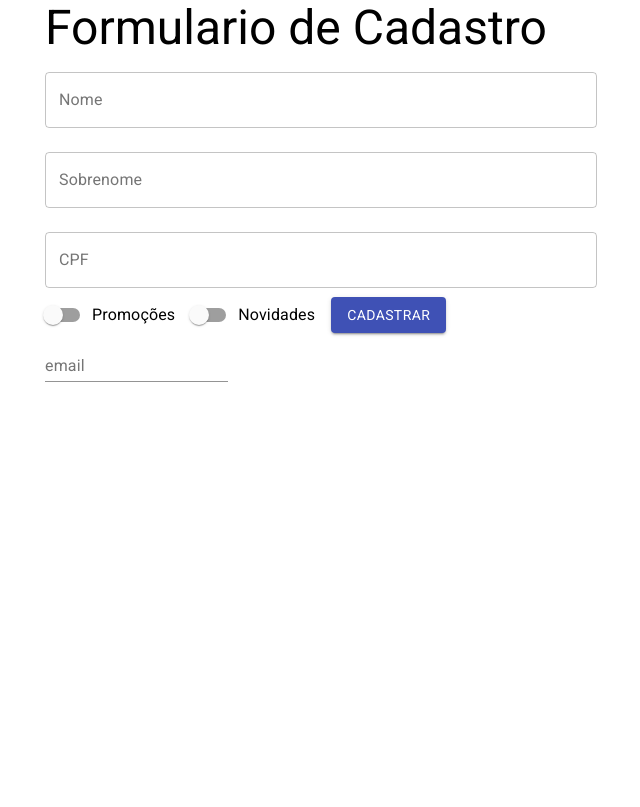
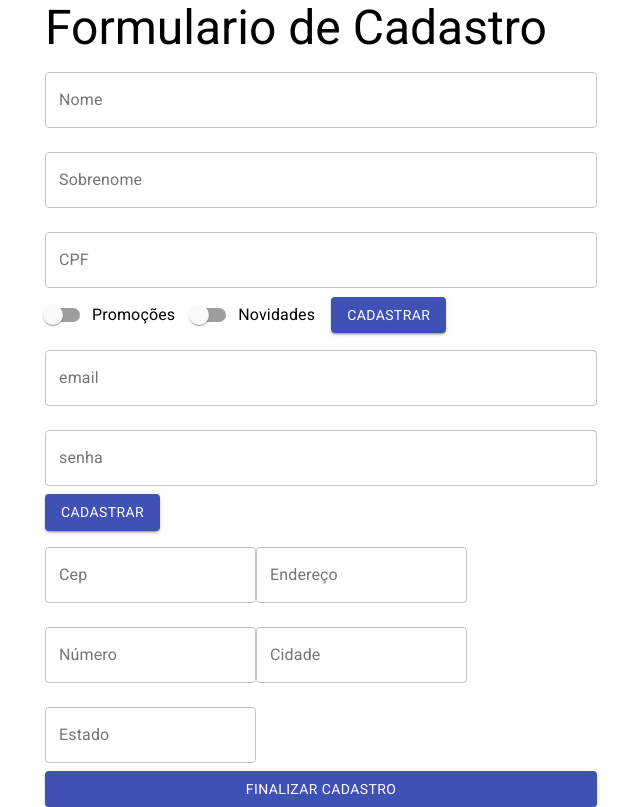
Before and after one commit to Jose-cmd98/reactForms, a React (Create React App) app: page / in a window 1280 px wide. Shown: the whole page, without its empty margins (319-959 px from the left). Built offline with nearby package versions, Linux system fonts and the light colour scheme.

Commit message:
DadosEntrega componet

```diff
--- /dev/null
+++ b/src/components/FormularioCadastro/DadosEntrega.jsx
@@ -0,0 +1,23 @@
+import React from 'react';
+import { TextField, Button } from '@material-ui/core';
+
+
+function DadosEntrega(){
+    return(
+        <form>
+            <TextField id="cep" label="Cep" type="number" variant="outlined" margin="normal"/>
+
+            <TextField id="endereço" label="Endereço" type="text" variant="outlined" margin="normal"/>
+
+            <TextField id="numero" label="Número" type="number" variant="outlined" margin="normal" />
+
+            <TextField id="cidade" label="Cidade" type="text" variant="outlined" margin="normal" />
+
+            <TextField id="estado" label="Estado" type="text" variant="outlined" margin="normal" />
+
+            <Button type="submit" variant="contained" color="primary" fullWidth>Finalizar Cadastro</Button>
+        </form>
+    );
+}
+
+export default DadosEntrega;
--- a/src/components/FormularioCadastro/DadosPessoais.jsx
+++ b/src/components/FormularioCadastro/DadosPessoais.jsx
@@ -59,6 +59,7 @@
 
         id="cpf"
         label="CPF"
+        type="number"
         variant="outlined"
         fullWidth
         margin="normal"
--- a/src/components/FormularioCadastro/DadosUsuario.jsx
+++ b/src/components/FormularioCadastro/DadosUsuario.jsx
@@ -1,10 +1,16 @@
-import { TextField } from "@material-ui/core";
+import { TextField, Button } from "@material-ui/core";
 import React from "react";
 
 function DadosUsuario(){
     return(
         <form>
-            <TextField id="email" label="email" type="email"/>
+            <TextField id="email" label="email" type="email" variant="outlined"
+        fullWidth
+        margin="normal"/>
+            <TextField id="senha" label="senha" type="password" variant="outlined"
+        fullWidth
+        margin="normal"/>
+            <Button type="submit" variant="contained" color="primary">Cadastrar</Button>
         </form>
     );
 }
--- a/src/components/FormularioCadastro/FormularioCadastro.jsx
+++ b/src/components/FormularioCadastro/FormularioCadastro.jsx
@@ -1,11 +1,15 @@
 import React, {useState} from "react";
 import DadosPessoais from './DadosPessoais';
-import DadosUsuario from "./DadosUsuario";
+import DadosUsuario from './DadosUsuario';
+import DadosEntrega from './DadosEntrega';
+
+
 function FormularioCadastro({aoEnviar, validarCPF}) {
     return (
       <>
       <DadosPessoais aoEnviar={aoEnviar} validarCPF={validarCPF}/>
       <DadosUsuario/>
+      <DadosEntrega/>
       </>
     );
 }
```
